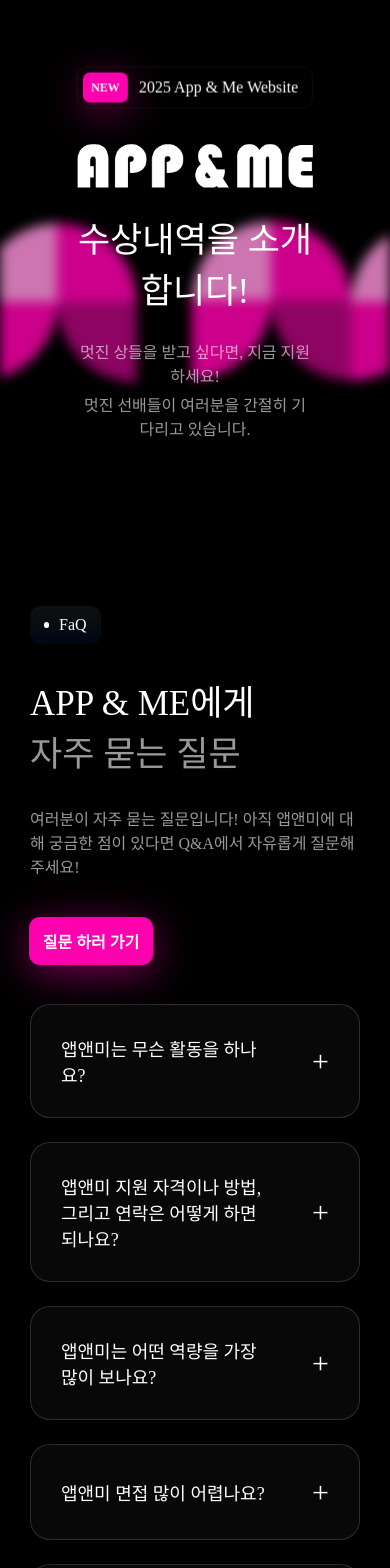
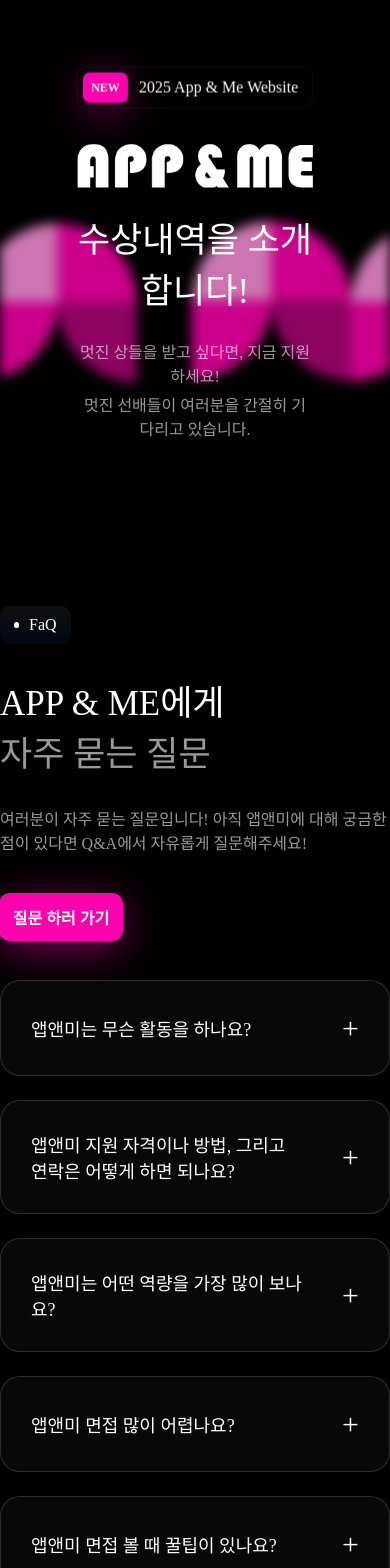
Before and after one commit to app-and-me/2025AppnMeWebsite_Client, a React (Create React App) app: page /Prize in a window 390 px wide. Shown: the top 1568 px of the page. Built offline with nearby package versions, Linux system fonts and the light colour scheme.

Commit message:
fix : css 수정

```diff
--- a/src/components/Home/Activity/ActivityCardMain.js
+++ b/src/components/Home/Activity/ActivityCardMain.js
@@ -12,6 +12,7 @@ export default function ActivityCardMain() {
                     height={"300px"}
                     className={styles["firstImg"]}
                 />
+
                 <ActivityInfoCard
                     title={"Smarteen App+ Challenge"}
                     content={"앱앤미 동아리 부원들과 팀을 구성해 스마틴 앱 챌린지 공모전에 참여했습니다."}
--- a/src/components/Home/Activity/ActivityInfoCard.js
+++ b/src/components/Home/Activity/ActivityInfoCard.js
@@ -3,6 +3,7 @@ import Button from "../../Common/Button"
 
 export default function ActivityInfoCard({ title, content, src, className }) {
     return (
+        <div>
             <div className={styles.cardContainer}>
                 <img className={`${styles.img} ${className ? className : ""}`} src={`/images/Activity/Act${src}`} width="100%" height="auto" />
                 <div className={styles.detail}>
@@ -13,6 +14,7 @@ export default function ActivityInfoCard({ title, content, src, className }) {
                     <div className={styles["content-container"]}>{content}</div>
                 </div>
             </div>
+        </div>
 
 
 
--- a/src/components/Home/MainTitle/MainTitle.js
+++ b/src/components/Home/MainTitle/MainTitle.js
@@ -40,7 +40,7 @@ export default function MainTitle() {
             </div>
 
 
-           <Banner/>
+            <Banner />
         </div>
     )
 }
--- a/src/styles/Home/ActivityCard.module.css
+++ b/src/styles/Home/ActivityCard.module.css
@@ -18,6 +18,11 @@
 .firstLine>div:nth-child(2),
 .firstLine>div:nth-child(3) {
     width: calc(50% - 8px);
+}
+
+.sub {
+    display: flex;
+    gap: 24px;
 }
 
 .secondLine {
--- a/src/styles/JoinUsNow.module.css
+++ b/src/styles/JoinUsNow.module.css
@@ -46,6 +46,11 @@
     .main {
         padding: 90px 50px;
     }
+
+    .introduction p:nth-child(2),
+    .introduction p:nth-child(3) {
+        font-size: 35px;
+    }
 }
 
 @media (max-width:600px) {
@@ -53,10 +58,6 @@
         padding: 80px 30px;
     }
 
-    .introduction p:nth-child(2),
-    .introduction p:nth-child(3) {
-        font-size: 35px;
-    }
 
     .introduction p:nth-child(3) {
         width: 100%;
--- a/src/styles/QnA/FaQ.module.css
+++ b/src/styles/QnA/FaQ.module.css
@@ -9,7 +9,7 @@
     .allContainer {
         flex-direction: column;
         gap: 60px;
-        padding: 0 50px;
+        /* padding: 0 50px; */
         /*임시*/
     }
 }
@@ -18,6 +18,6 @@
     .allContainer {
         margin: 100px 0 0;
         gap: 40px;
-        padding: 0 30px;
+        /* padding: 0 30px; */
     }
 }
```
Lines whose indentation alone changed are shown as unchanged.
